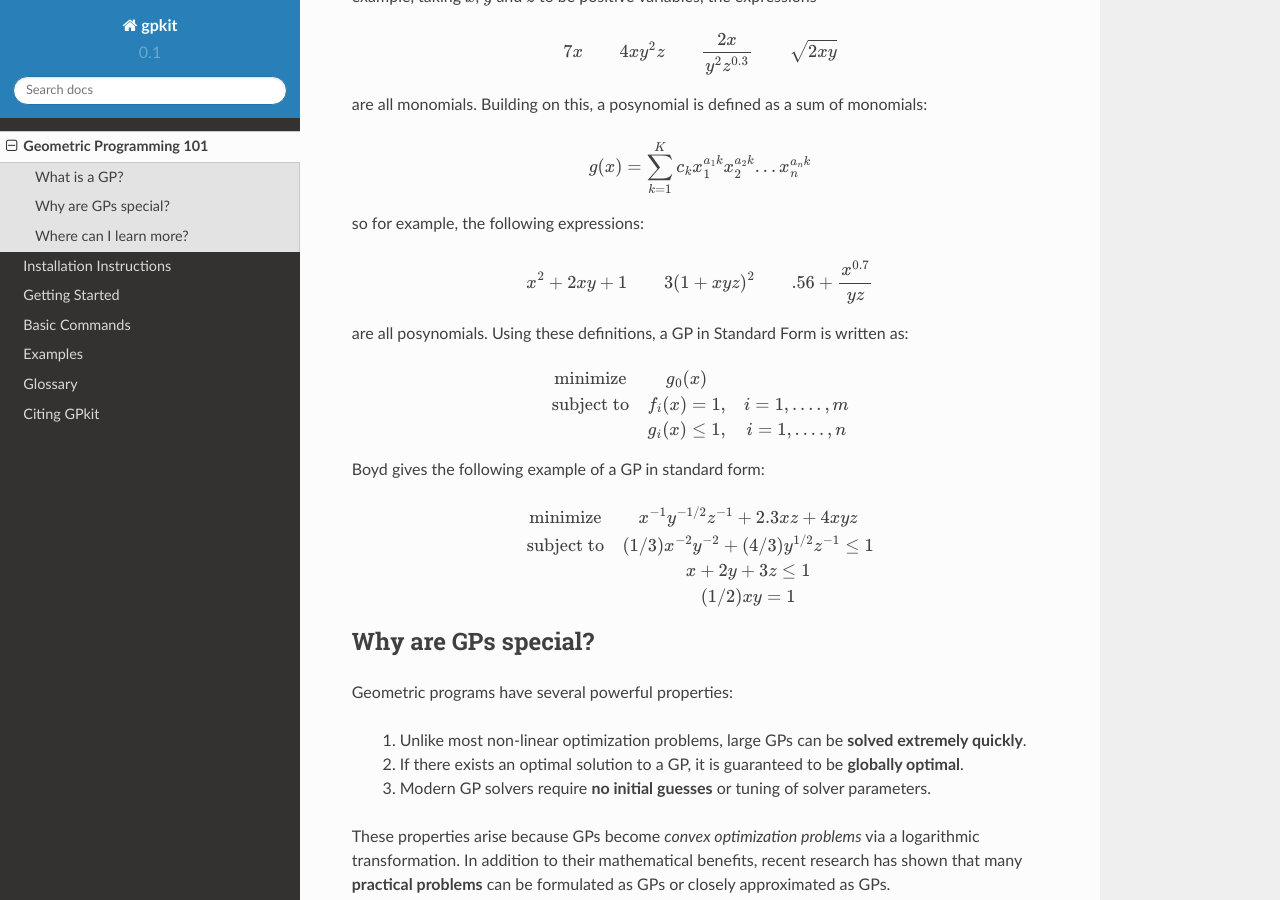
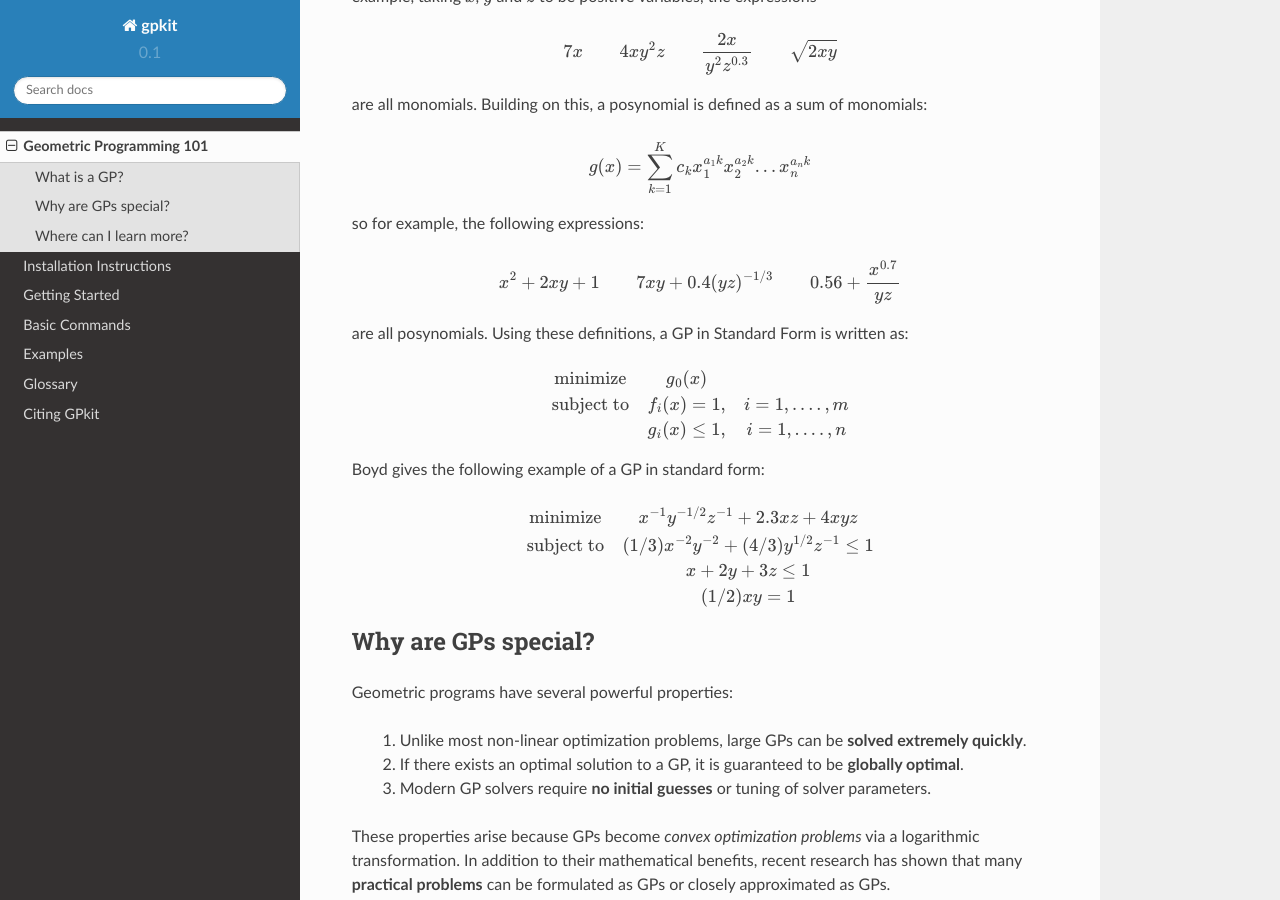
Before and after one commit to convexengineering/gpkit, a Sphinx documentation site: the page built from docs/source/gp101.rst, in a window 1280 px wide and 900 px high, scrolled down 413 px. Built offline with Sphinx 7.4.7 and the Read the Docs theme 2.0.0, drawn with Linux system fonts in a browser that asks for light colours; pages that are not in the unit, such as notebooks, are missing from menus.

Commit message:
updated posynomial in gp101

```diff
--- a/docs/source/gp101.rst
+++ b/docs/source/gp101.rst
@@ -28,7 +28,7 @@ so for example, the following expressions:
 
 .. math::
 
-   x^2 + 2xy + 1  \qquad  3(1 + xyz)^2  \qquad  .56 + \frac{x^{0.7}}{yz}
+   x^2 + 2xy + 1  \qquad  7xy + 0.4(yz)^{-1/3}  \qquad  0.56 + \frac{x^{0.7}}{yz}
 
 are all posynomials.  Using these definitions, a GP in Standard Form is written as:
 
```
